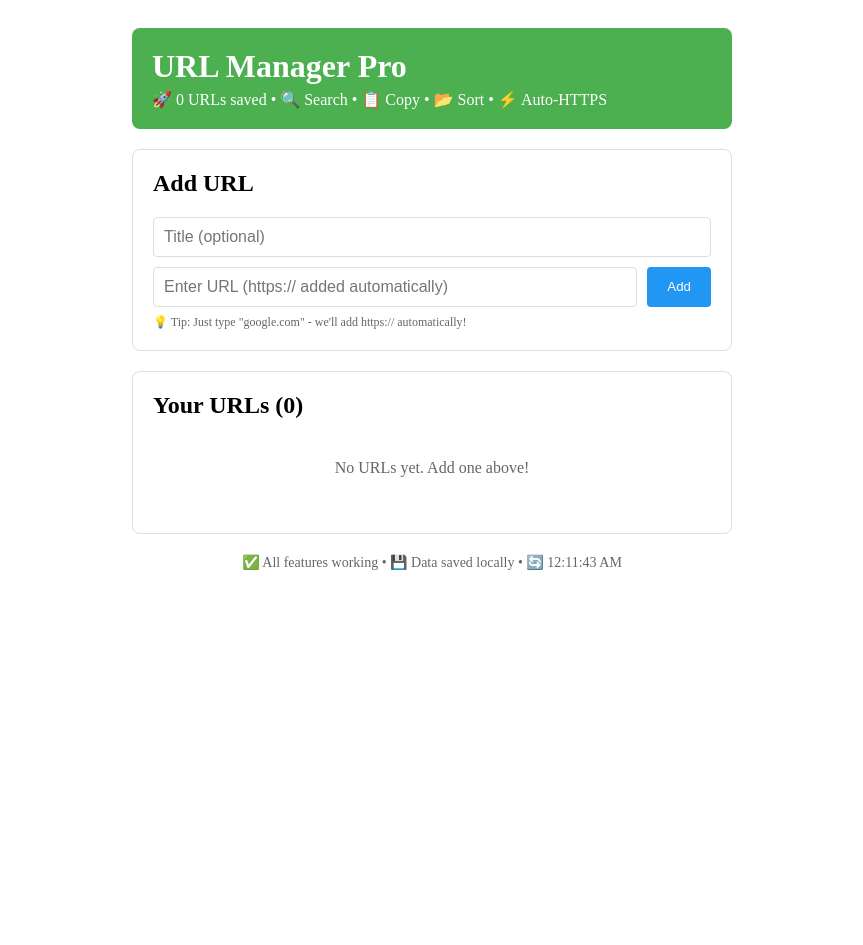
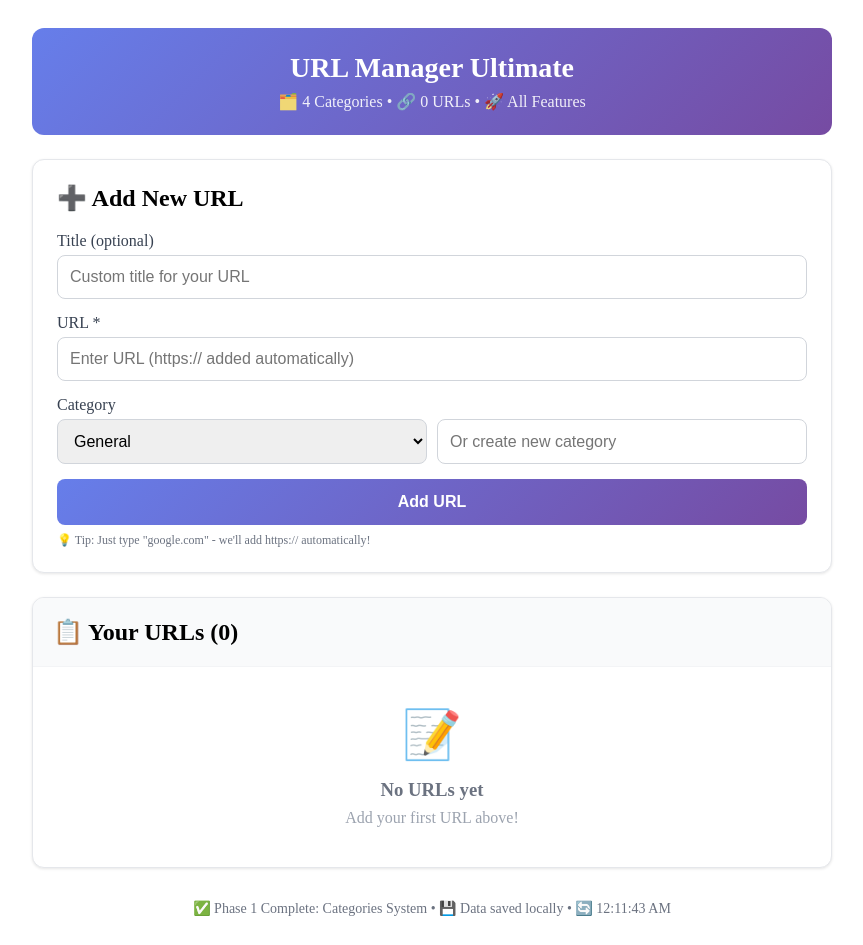
Before and after one commit to dnatisdale/my-url-manager, a React (Create React App) app: page / in a window 1280 px wide. Shown: the whole page, without its empty margins (208-1071 px from the left). Before the commit the page ends 800 px from the top, so only its background shows below. Built offline with nearby package versions, Linux system fonts and the light colour scheme.

Commit message:
Update App.js

```diff
--- a/src/App.js
+++ b/src/App.js
@@ -2,65 +2,104 @@ import React, { useState, useEffect } from 'react';
 
 function App() {
   const [urls, setUrls] = useState([]);
+  const [categories, setCategories] = useState(['General', 'Work', 'Personal', 'Resources']); // NEW: Categories
   const [newUrl, setNewUrl] = useState('');
   const [newTitle, setNewTitle] = useState('');
+  const [newCategory, setNewCategory] = useState('General'); // NEW: Category selection
+  const [customCategory, setCustomCategory] = useState(''); // NEW: Custom category input
   const [searchTerm, setSearchTerm] = useState('');
-  const [sortOption, setSortOption] = useState('newest'); // NEW: Sort functionality
+  const [sortOption, setSortOption] = useState('newest');
+  const [categoryFilter, setCategoryFilter] = useState('all'); // NEW: Category filter
 
-  // Load URLs from localStorage
+  // Load data from localStorage
   useEffect(() => {
     try {
-      const saved = localStorage.getItem('urls');
-      if (saved) {
-        setUrls(JSON.parse(saved));
+      const savedUrls = localStorage.getItem('urls');
+      const savedCategories = localStorage.getItem('categories');
+
+      if (savedUrls) {
+        setUrls(JSON.parse(savedUrls));
+      }
+      if (savedCategories) {
+        setCategories(JSON.parse(savedCategories));
       }
     } catch (error) {
-      console.error('Error loading URLs:', error);
+      console.error('Error loading data:', error);
     }
   }, []);
 
-  // Save URLs to localStorage
+  // Save data to localStorage
   useEffect(() => {
     try {
       localStorage.setItem('urls', JSON.stringify(urls));
+      localStorage.setItem('categories', JSON.stringify(categories));
     } catch (error) {
-      console.error('Error saving URLs:', error);
+      console.error('Error saving data:', error);
     }
-  }, [urls]);
+  }, [urls, categories]);
 
   const addUrl = () => {
     if (!newUrl.trim()) return;
 
-    // NEW: Auto-HTTPS functionality
+    // Auto-HTTPS functionality
     let formattedUrl = newUrl.trim();
     if (!formattedUrl.match(/^https?:\/\//)) {
       formattedUrl = 'https://' + formattedUrl;
     }
 
+    // Handle custom category
+    let finalCategory = newCategory;
+    if (customCategory.trim()) {
+      finalCategory = customCategory.trim();
+      // Add to categories list if it's new
+      if (!categories.includes(finalCategory)) {
+        setCategories(prev => [...prev, finalCategory].sort());
+      }
+      setCustomCategory('');
+    }
+
     const url = {
       id: Date.now(),
-      url: formattedUrl, // Using formatted URL with auto-https
+      url: formattedUrl,
       title: newTitle.trim() || formattedUrl,
+      category: finalCategory, // NEW: Save category
       added: new Date().toLocaleDateString(),
-      timestamp: Date.now() // For sorting
+      timestamp: Date.now()
     };
 
     setUrls([url, ...urls]);
     setNewUrl('');
     setNewTitle('');
+    setNewCategory('General');
   };
 
   const deleteUrl = (id) => {
     setUrls(urls.filter(url => url.id !== id));
   };
 
-  // NEW: Copy URL functionality
+  // NEW: Delete category
+  const deleteCategory = (categoryToDelete) => {
+    if (window.confirm(`Delete category "${categoryToDelete}"? URLs in this category will be moved to "General".`)) {
+      // Move URLs to General category
+      setUrls(prev => prev.map(url =>
+        url.category === categoryToDelete
+          ? { ...url, category: 'General' }
+          : url
+      ));
+      // Remove category
+      setCategories(prev => prev.filter(cat => cat !== categoryToDelete));
+      // Reset filter if it was the deleted category
+      if (categoryFilter === categoryToDelete) {
+        setCategoryFilter('all');
+      }
+    }
+  };
+
   const copyUrl = async (urlToCopy) => {
     try {
       await navigator.clipboard.writeText(urlToCopy);
       alert('URL copied to clipboard! 📋');
     } catch (error) {
-      // Fallback for older browsers
       const textArea = document.createElement('textarea');
       textArea.value = urlToCopy;
       document.body.appendChild(textArea);
@@ -71,18 +110,19 @@ function App() {
     }
   };
 
-  // NEW: Clear search functionality
   const clearSearch = () => {
     setSearchTerm('');
   };
 
-  // Filter URLs based on search term
-  const filteredUrls = urls.filter(url =>
-    url.title.toLowerCase().includes(searchTerm.toLowerCase()) ||
-    url.url.toLowerCase().includes(searchTerm.toLowerCase())
-  );
+  // Filter URLs by search and category
+  const filteredUrls = urls.filter(url => {
+    const matchesSearch = url.title.toLowerCase().includes(searchTerm.toLowerCase()) ||
+                         url.url.toLowerCase().includes(searchTerm.toLowerCase());
+    const matchesCategory = categoryFilter === 'all' || url.category === categoryFilter;
+    return matchesSearch && matchesCategory;
+  });
 
-  // NEW: Sort filtered URLs
+  // Sort filtered URLs
   const sortedUrls = [...filteredUrls].sort((a, b) => {
     switch (sortOption) {
       case 'newest':
@@ -93,57 +133,103 @@ function App() {
         return a.title.toLowerCase().localeCompare(b.title.toLowerCase());
       case 'url':
         return a.url.toLowerCase().localeCompare(b.url.toLowerCase());
+      case 'category': // NEW: Sort by category
+        return a.category.localeCompare(b.category);
       default:
         return 0;
     }
   });
 
+  // NEW: Get category color
+  const getCategoryColor = (category) => {
+    const colors = {
+      'General': '#6B7280',
+      'Work': '#3B82F6',
+      'Personal': '#10B981',
+      'Resources': '#F59E0B',
+      'Social': '#8B5CF6',
+      'News': '#EF4444',
+      'Entertainment': '#EC4899',
+      'Shopping': '#F97316'
+    };
+    // Generate color for custom categories
+    if (!colors[category]) {
+      const hash = category.split('').reduce((a, b) => {
+        a = ((a << 5) - a) + b.charCodeAt(0);
+        return a & a;
+      }, 0);
+      const hue = Math.abs(hash) % 360;
+      return `hsl(${hue}, 60%, 50%)`;
+    }
+    return colors[category];
+  };
+
+  // NEW: Get URLs by category for stats
+  const getUrlCountByCategory = () => {
+    const counts = {};
+    urls.forEach(url => {
+      counts[url.category] = (counts[url.category] || 0) + 1;
+    });
+    return counts;
+  };
+
+  const urlCountsByCategory = getUrlCountByCategory();
+
   return (
-    <div style={{ padding: '20px', maxWidth: '600px', margin: '0 auto' }}>
+    <div style={{ padding: '20px', maxWidth: '800px', margin: '0 auto' }}>
 
       {/* Header */}
       <div style={{
-        background: '#4CAF50',
+        background: 'linear-gradient(135deg, #667eea 0%, #764ba2 100%)',
         color: 'white',
-        padding: '20px',
-        borderRadius: '8px',
-        marginBottom: '20px'
+        padding: '24px',
+        borderRadius: '12px',
+        marginBottom: '24px',
+        textAlign: 'center'
       }}>
-        <h1 style={{ margin: 0 }}>URL Manager Pro</h1>
-        <p style={{ margin: '5px 0 0 0' }}>
-          🚀 {urls.length} URLs saved • 🔍 Search • 📋 Copy • 📂 Sort • ⚡ Auto-HTTPS
+        <h1 style={{ margin: '0 0 8px 0', fontSize: '28px' }}>URL Manager Ultimate</h1>
+        <p style={{ margin: '0', opacity: '0.9' }}>
+          🗂️ {categories.length} Categories • 🔗 {urls.length} URLs • 🚀 All Features
         </p>
       </div>
 
       {/* Add URL */}
       <div style={{
         background: 'white',
-        border: '1px solid #ddd',
-        borderRadius: '8px',
-        padding: '20px',
-        marginBottom: '20px'
+        border: '1px solid #e5e7eb',
+        borderRadius: '12px',
+        padding: '24px',
+        marginBottom: '24px',
+        boxShadow: '0 1px 3px rgba(0,0,0,0.1)'
       }}>
-        <h2 style={{ marginTop: 0 }}>Add URL</h2>
+        <h2 style={{ marginTop: 0, marginBottom: '20px' }}>➕ Add New URL</h2>
 
-        {/* Title input field */}
-        <div style={{ marginBottom: '10px' }}>
+        {/* Title input */}
+        <div style={{ marginBottom: '15px' }}>
+          <label style={{ display: 'block', marginBottom: '5px', fontWeight: '500', color: '#374151' }}>
+            Title (optional)
+          </label>
           <input
             type="text"
             value={newTitle}
             onChange={(e) => setNewTitle(e.target.value)}
-            placeholder="Title (optional)"
+            placeholder="Custom title for your URL"
             style={{
               width: '100%',
-              padding: '10px',
-              border: '1px solid #ddd',
-              borderRadius: '4px',
+              padding: '12px',
+              border: '1px solid #d1d5db',
+              borderRadius: '8px',
               fontSize: '16px',
               boxSizing: 'border-box'
             }}
           />
         </div>
 
-        <div style={{ display: 'flex', gap: '10px' }}>
+        {/* URL input */}
+        <div style={{ marginBottom: '15px' }}>
+          <label style={{ display: 'block', marginBottom: '5px', fontWeight: '500', color: '#374151' }}>
+            URL *
+          </label>
           <input
             type="text"
             value={newUrl}
@@ -151,44 +237,86 @@ function App() {
             onKeyPress={(e) => e.key === 'Enter' && addUrl()}
             placeholder="Enter URL (https:// added automatically)"
             style={{
+              width: '100%',
+              padding: '12px',
+              border: '1px solid #d1d5db',
+              borderRadius: '8px',
+              fontSize: '16px',
+              boxSizing: 'border-box'
+            }}
+          />
+        </div>
+
+        {/* NEW: Category Selection */}
+        <div style={{ marginBottom: '15px' }}>
+          <label style={{ display: 'block', marginBottom: '5px', fontWeight: '500', color: '#374151' }}>
+            Category
+          </label>
+          <div style={{ display: 'flex', gap: '10px' }}>
+            <select
+              value={newCategory}
+              onChange={(e) => setNewCategory(e.target.value)}
+              style={{
                 flex: 1,
-              padding: '10px',
-              border: '1px solid #ddd',
-              borderRadius: '4px',
+                padding: '12px',
+                border: '1px solid #d1d5db',
+                borderRadius: '8px',
+                fontSize: '16px'
+              }}
+            >
+              {categories.map(cat => (
+                <option key={cat} value={cat}>{cat}</option>
+              ))}
+            </select>
+            <input
+              type="text"
+              value={customCategory}
+              onChange={(e) => setCustomCategory(e.target.value)}
+              placeholder="Or create new category"
+              style={{
+                flex: 1,
+                padding: '12px',
+                border: '1px solid #d1d5db',
+                borderRadius: '8px',
                 fontSize: '16px'
               }}
             />
+          </div>
+        </div>
+
         <button
           onClick={addUrl}
           style={{
-              padding: '10px 20px',
-              background: '#2196F3',
+            width: '100%',
+            padding: '14px',
+            background: 'linear-gradient(135deg, #667eea 0%, #764ba2 100%)',
             color: 'white',
             border: 'none',
-              borderRadius: '4px',
+            borderRadius: '8px',
+            fontSize: '16px',
+            fontWeight: '600',
             cursor: 'pointer'
           }}
         >
-            Add
+          Add URL
         </button>
-        </div>
 
-        {/* NEW: Auto-HTTPS info */}
-        <div style={{ marginTop: '8px', fontSize: '12px', color: '#666' }}>
+        <div style={{ marginTop: '8px', fontSize: '12px', color: '#6b7280' }}>
           💡 Tip: Just type "google.com" - we'll add https:// automatically!
         </div>
       </div>
 
-      {/* Search and Sort Controls */}
+      {/* Search, Filter, and Sort Controls */}
       {urls.length > 0 && (
         <div style={{
           background: 'white',
-          border: '1px solid #ddd',
-          borderRadius: '8px',
-          padding: '15px',
-          marginBottom: '20px'
+          border: '1px solid #e5e7eb',
+          borderRadius: '12px',
+          padding: '20px',
+          marginBottom: '24px',
+          boxShadow: '0 1px 3px rgba(0,0,0,0.1)'
         }}>
-          {/* Search Box with Clear Button */}
+          {/* Search Box */}
           <div style={{ position: 'relative', marginBottom: '15px' }}>
             <input
               type="text"
@@ -197,50 +325,70 @@ function App() {
               placeholder="🔍 Search your URLs..."
               style={{
                 width: '100%',
-                padding: '10px 40px 10px 10px', // Extra padding for clear button
-                border: '1px solid #ddd',
-                borderRadius: '4px',
+                padding: '12px 40px 12px 12px',
+                border: '1px solid #d1d5db',
+                borderRadius: '8px',
                 fontSize: '16px',
                 boxSizing: 'border-box'
               }}
             />
-            {/* NEW: Clear Search Button */}
             {searchTerm && (
               <button
                 onClick={clearSearch}
                 style={{
                   position: 'absolute',
-                  right: '8px',
+                  right: '10px',
                   top: '50%',
                   transform: 'translateY(-50%)',
-                  background: '#ccc',
+                  background: '#9ca3af',
                   border: 'none',
                   borderRadius: '50%',
-                  width: '24px',
-                  height: '24px',
+                  width: '20px',
+                  height: '20px',
                   cursor: 'pointer',
-                  fontSize: '14px',
-                  display: 'flex',
-                  alignItems: 'center',
-                  justifyContent: 'center'
+                  fontSize: '12px',
+                  color: 'white'
                 }}
-                title="Clear search"
               >
                 ✕
               </button>
             )}
           </div>
 
-          {/* NEW: Sort Options */}
-          <div style={{ display: 'flex', alignItems: 'center', gap: '10px' }}>
-            <span style={{ fontSize: '14px', color: '#666' }}>Sort by:</span>
+          {/* Controls Row */}
+          <div style={{ display: 'flex', gap: '15px', flexWrap: 'wrap', alignItems: 'center' }}>
+            {/* NEW: Category Filter */}
+            <div style={{ display: 'flex', alignItems: 'center', gap: '8px' }}>
+              <span style={{ fontSize: '14px', color: '#6b7280', fontWeight: '500' }}>Category:</span>
+              <select
+                value={categoryFilter}
+                onChange={(e) => setCategoryFilter(e.target.value)}
+                style={{
+                  padding: '8px 12px',
+                  border: '1px solid #d1d5db',
+                  borderRadius: '6px',
+                  fontSize: '14px'
+                }}
+              >
+                <option value="all">All Categories ({urls.length})</option>
+                {categories.map(cat => (
+                  <option key={cat} value={cat}>
+                    {cat} ({urlCountsByCategory[cat] || 0})
+                  </option>
+                ))}
+              </select>
+            </div>
+
+            {/* Sort Options */}
+            <div style={{ display: 'flex', alignItems: 'center', gap: '8px' }}>
+              <span style={{ fontSize: '14px', color: '#6b7280', fontWeight: '500' }}>Sort:</span>
               <select
                 value={sortOption}
                 onChange={(e) => setSortOption(e.target.value)}
                 style={{
-                padding: '5px 10px',
-                border: '1px solid #ddd',
-                borderRadius: '4px',
+                  padding: '8px 12px',
+                  border: '1px solid #d1d5db',
+                  borderRadius: '6px',
                   fontSize: '14px'
                 }}
               >
@@ -248,112 +396,197 @@ function App() {
                 <option value="oldest">Oldest First</option>
                 <option value="alphabetical">Title A-Z</option>
                 <option value="url">URL A-Z</option>
+                <option value="category">By Category</option>
               </select>
             </div>
+          </div>
 
-          {/* Search Results Counter */}
-          {searchTerm && (
-            <div style={{ marginTop: '8px', fontSize: '14px', color: '#666' }}>
-              Showing {sortedUrls.length} of {urls.length} URLs
+          {/* Results Counter */}
+          <div style={{ marginTop: '15px', fontSize: '14px', color: '#6b7280' }}>
+            {searchTerm || categoryFilter !== 'all'
+              ? `Showing ${sortedUrls.length} of ${urls.length} URLs`
+              : `${urls.length} URLs total`
+            }
           </div>
-          )}
         </div>
       )}
 
       {/* URL List */}
       <div style={{
         background: 'white',
-        border: '1px solid #ddd',
-        borderRadius: '8px',
-        padding: '20px'
+        border: '1px solid #e5e7eb',
+        borderRadius: '12px',
+        overflow: 'hidden',
+        boxShadow: '0 1px 3px rgba(0,0,0,0.1)'
       }}>
-        <h2 style={{ marginTop: 0 }}>Your URLs ({sortedUrls.length})</h2>
+        <div style={{
+          padding: '20px',
+          borderBottom: '1px solid #f3f4f6',
+          background: '#f9fafb'
+        }}>
+          <h2 style={{ margin: 0 }}>📋 Your URLs ({sortedUrls.length})</h2>
+        </div>
 
         {sortedUrls.length === 0 ? (
-          <p style={{ color: '#666', textAlign: 'center', padding: '20px' }}>
-            {urls.length === 0
-              ? 'No URLs yet. Add one above!'
-              : 'No URLs match your search. Try a different term.'
-            }
+          <div style={{ padding: '40px 20px', textAlign: 'center' }}>
+            <div style={{ fontSize: '48px', marginBottom: '16px' }}>📝</div>
+            <h3 style={{ color: '#6b7280', margin: '0 0 8px 0' }}>
+              {urls.length === 0 ? 'No URLs yet' : 'No matching URLs'}
+            </h3>
+            <p style={{ color: '#9ca3af', margin: 0 }}>
+              {urls.length === 0 ? 'Add your first URL above!' : 'Try adjusting your search or filters'}
             </p>
+          </div>
         ) : (
-          sortedUrls.map(url => (
+          <div>
+            {sortedUrls.map((url, index) => (
               <div
                 key={url.id}
                 style={{
-                border: '1px solid #eee',
-                borderRadius: '4px',
-                padding: '12px',
-                marginBottom: '10px',
-                display: 'flex',
-                justifyContent: 'space-between',
-                alignItems: 'center'
+                  padding: '16px 20px',
+                  borderBottom: index < sortedUrls.length - 1 ? '1px solid #f3f4f6' : 'none',
+                  transition: 'background-color 0.2s'
                 }}
+                onMouseEnter={(e) => e.currentTarget.style.backgroundColor = '#f9fafb'}
+                onMouseLeave={(e) => e.currentTarget.style.backgroundColor = 'transparent'}
               >
-              <div style={{ flex: 1 }}>
-                {/* Show title */}
-                <div style={{ fontWeight: 'bold', marginBottom: '4px' }}>
+                <div style={{ display: 'flex', justifyContent: 'space-between', alignItems: 'flex-start', gap: '16px' }}>
+                  <div style={{ flex: 1, minWidth: 0 }}>
+                    {/* Title and Category */}
+                    <div style={{ display: 'flex', alignItems: 'center', gap: '10px', marginBottom: '6px' }}>
+                      <div style={{ fontWeight: '600', fontSize: '16px', color: '#111827' }}>
                         {url.title}
                       </div>
+                      {/* NEW: Category Badge */}
+                      <span style={{
+                        padding: '2px 8px',
+                        borderRadius: '12px',
+                        fontSize: '12px',
+                        fontWeight: '500',
+                        color: 'white',
+                        backgroundColor: getCategoryColor(url.category)
+                      }}>
+                        {url.category}
+                      </span>
+                    </div>
+
+                    {/* URL */}
                     <a
                       href={url.url}
                       target="_blank"
                       rel="noopener noreferrer"
-                  style={{ color: '#2196F3', textDecoration: 'none' }}
+                      style={{
+                        color: '#3b82f6',
+                        textDecoration: 'none',
+                        fontSize: '14px',
+                        wordBreak: 'break-all'
+                      }}
                     >
                       {url.url}
                     </a>
-                <div style={{ fontSize: '12px', color: '#666' }}>
+
+                    {/* Date */}
+                    <div style={{ fontSize: '12px', color: '#6b7280', marginTop: '4px' }}>
                       Added: {url.added}
                     </div>
                   </div>
 
-              {/* NEW: Action buttons including Copy */}
+                  {/* Action buttons */}
                   <div style={{ display: 'flex', gap: '8px' }}>
                     <button
                       onClick={() => copyUrl(url.url)}
-                  title="Copy URL to clipboard"
                       style={{
-                    background: '#FF9800',
+                        background: '#f59e0b',
                         color: 'white',
                         border: 'none',
-                    padding: '5px 10px',
-                    borderRadius: '4px',
+                        padding: '6px 12px',
+                        borderRadius: '6px',
                         cursor: 'pointer',
-                    fontSize: '12px'
+                        fontSize: '12px',
+                        fontWeight: '500'
                       }}
                     >
                       📋 Copy
                     </button>
                     <button
                       onClick={() => deleteUrl(url.id)}
-                  title="Delete URL"
                       style={{
-                    background: '#f44336',
+                        background: '#ef4444',
                         color: 'white',
                         border: 'none',
-                    padding: '5px 10px',
-                    borderRadius: '4px',
+                        padding: '6px 12px',
+                        borderRadius: '6px',
                         cursor: 'pointer',
-                    fontSize: '12px'
+                        fontSize: '12px',
+                        fontWeight: '500'
                       }}
                     >
                       🗑️ Delete
                     </button>
                   </div>
                 </div>
-          ))
+              </div>
+            ))}
+          </div>
         )}
       </div>
 
-      {/* Debug Info */}
+      {/* NEW: Category Management */}
+      {categories.length > 4 && (
         <div style={{
-        marginTop: '20px',
-        fontSize: '14px',
-        color: '#666',
-        textAlign: 'center'
+          background: 'white',
+          border: '1px solid #e5e7eb',
+          borderRadius: '12px',
+          padding: '20px',
+          marginTop: '24px',
+          boxShadow: '0 1px 3px rgba(0,0,0,0.1)'
         }}>
-        ✅ All features working • 💾 Data saved locally • 🔄 {new Date().toLocaleTimeString()}
+          <h3 style={{ margin: '0 0 15px 0' }}>🗂️ Manage Categories</h3>
+          <div style={{ display: 'flex', flexWrap: 'wrap', gap: '8px' }}>
+            {categories.filter(cat => !['General', 'Work', 'Personal', 'Resources'].includes(cat)).map(cat => (
+              <div
+                key={cat}
+                style={{
+                  display: 'flex',
+                  alignItems: 'center',
+                  gap: '6px',
+                  padding: '4px 8px',
+                  borderRadius: '16px',
+                  backgroundColor: getCategoryColor(cat),
+                  color: 'white',
+                  fontSize: '12px'
+                }}
+              >
+                {cat} ({urlCountsByCategory[cat] || 0})
+                <button
+                  onClick={() => deleteCategory(cat)}
+                  style={{
+                    background: 'rgba(255,255,255,0.3)',
+                    border: 'none',
+                    borderRadius: '50%',
+                    width: '16px',
+                    height: '16px',
+                    cursor: 'pointer',
+                    color: 'white',
+                    fontSize: '10px'
+                  }}
+                >
+                  ✕
+                </button>
+              </div>
+            ))}
+          </div>
+        </div>
+      )}
+
+      {/* Footer */}
+      <div style={{
+        textAlign: 'center',
+        marginTop: '32px',
+        color: '#6b7280',
+        fontSize: '14px'
+      }}>
+        ✅ Phase 1 Complete: Categories System • 💾 Data saved locally • 🔄 {new Date().toLocaleTimeString()}
       </div>
     </div>
   );
```
Lines whose indentation alone changed are shown as unchanged.
